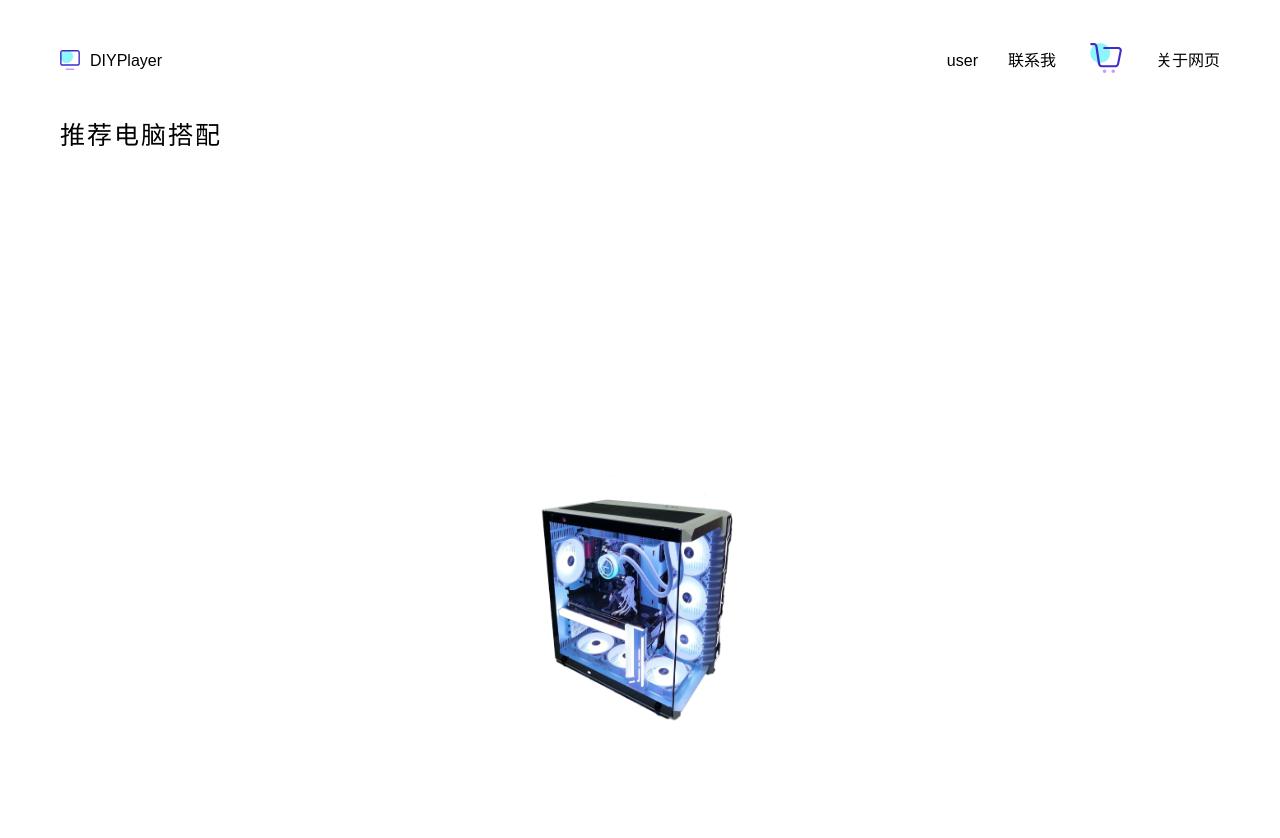
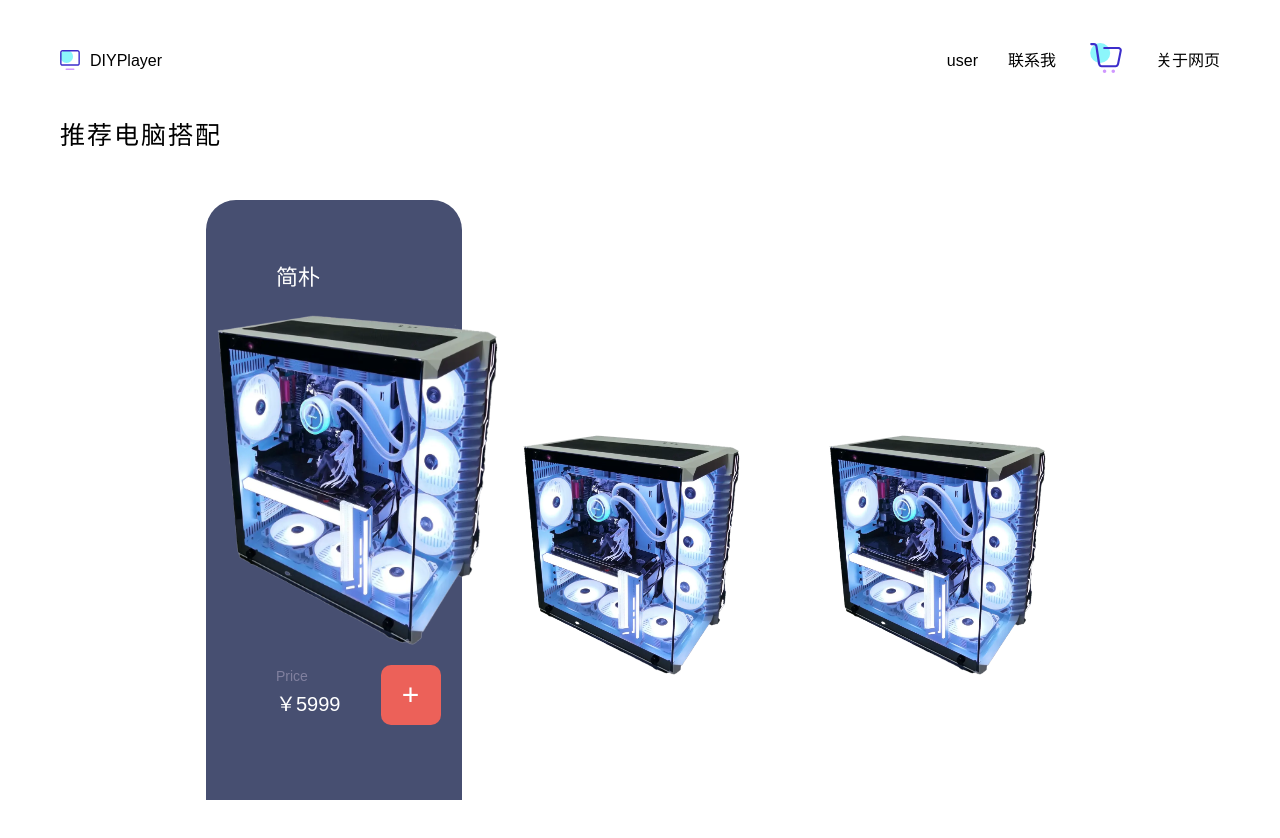
Before and after one commit to qyjbk/graduation, a Vue app: page / in a window 1280 px wide. Shown: the top 838 px of the page. Built offline with nearby package versions, Linux system fonts and the light colour scheme; a web font is replaced by a local one.

Commit message:
标题:完成card组件的逐个激活，
项目:毕设

未来: 增加右下角的github图标和email，学习gsap，进行切换动画效果

问题:

原因:

解决方案:

作者:shenkw

日期:2023-12-24

```diff
--- a/src/components/Card.vue
+++ b/src/components/Card.vue
@@ -1,13 +1,15 @@
 <template>
-    <div class="card">
-        <div class="card__name"><h2>海景房</h2></div>
+    <div class="card" ref="active">
+        <div class="card__name">
+            <h2>{{ card.name }}</h2>
+        </div>
         <div class="card__picbox">
             <img class="card__picbox__pic" src="../assets/imgs/cp1.png" alt="电脑照片">
         </div>
         <div class="card__bottom">
             <div class="card__bottom__price">
                 <div class="card__bottom__price__des">Price</div>
-                <div class="card__bottom__price__num">￥5999</div>
+                <div class="card__bottom__price__num">￥{{ card.price }}</div>
             </div>
             <a href="#" class="card__bottom__link">+</a>
         </div>
@@ -16,7 +18,28 @@
 </template>
 
 <script setup>
+import { defineProps, defineExpose, ref, onMounted } from 'vue';
+const active = ref({})
+const props = defineProps(['card', 'changeActiveItem'])
+const card = props.card
+// 激活card的选中状态
+const activeFunc = () => {
+    active.value.classList.add('active')
+    return card.id
+}
+// 取消激活card的选中状态
+const unActiveFunc = () => {
+    active.value.classList.remove('active')
+    return card.id
+}
+onMounted(() => {
+    active.value.addEventListener('mouseover', function () {
+        props.changeActiveItem(card.id)
+        active.value.classList.add('active')
+    });
+})
 
+defineExpose({ activeFunc, unActiveFunc })
 </script>
 
 <style lang="scss" scoped>
@@ -25,47 +48,55 @@
     height: 80%;
     color: var(--color-text-white);
 
+    transition: all 0.8s;
 
-    transition: all 0.8s;
     // transform-origin: center;
+    // &:hover {
+    //     height: 100%;
+    //     border-radius: 3rem 3rem 0 0;
+    //     background-color: rgb(71, 79, 113);
+    // }
+
+    // &:hover &__picbox {
+    //     width: 110%;
+    //     height: 55%;
+    // }
+
+    // &:hover &__bottom__price__des {
+    //     color: rgb(129, 128, 159);
+    // }
+
+    // &:hover &__bottom__link {
+    //     background-color: rgb(236, 97, 89);
+    // }
     &:hover {
-        height: 100%;
-        border-radius: 3rem 3rem 0 0 ;
-        background-color: rgb(71,79,113);
-    }
-
-    &:hover &__picbox {
-        width: 130%;
-        height: 65%;
-    }
-
-    &:hover &__bottom__price__des {
-        color: rgb(129,128,159);
-    }
-
-    &:hover &__bottom__link {
-        background-color: rgb(236,97,89);
+        cursor: pointer;
     }
 
     &__name {
-        margin-top: 8rem;
+        margin-top: 6rem;
         margin-left: 7rem;
-        margin-bottom: 0;
+        margin-bottom: 2rem;
+
         h2 {
             font-size: 2.2rem;
             font-weight: 100;
         }
     }
+
     &__picbox {
         transition: all 0.8s;
         margin: 0;
-        width: 100%;
-        height: 60%;
+        width: 85%;
+        height: 50%;
+        margin-left: 1rem;
+
         &__pic {
             width: 100%;
             height: 100%;
         }
     }
+
     &__bottom {
         margin-top: 2rem;
         margin-left: 7rem;
@@ -73,10 +104,12 @@
 
         &__price {
             margin-right: 4rem;
+
             &__des {
                 transform: all 1s;
                 font-size: 1.4rem;
             }
+
             &__num {
                 font-size: 2rem;
             }
@@ -84,6 +117,7 @@
 
         &__link {
             transition: all 0.8s;
+
             &:link,
             &:visited {
                 display: block;
@@ -98,6 +132,7 @@
                 color: var(--color-text-white);
                 text-decoration: none;
             }
+
             &:hover,
             &:active {
                 transform: scale(.9);
@@ -106,4 +141,21 @@
     }
 }
 
-</style>
+.active {
+    height: 100%;
+    border-radius: 3rem 3rem 0 0;
+    background-color: rgb(71, 79, 113);
+
+    .card__picbox {
+        width: 110%;
+        height: 55%;
+    }
+
+    .card__bottom__price__des {
+        color: rgb(129, 128, 159);
+    }
+
+    .card__bottom__link {
+        background-color: rgb(236, 97, 89);
+    }
+}</style>
--- a/src/components/MainContent.vue
+++ b/src/components/MainContent.vue
@@ -1,11 +1,65 @@
 <template>
-    <div class="mainContent__flexBox">
-        <Card></Card>
+    <div class="mainContent__flexBox" >
+        <Card :card = "card[0]" :changeActiveItem="changeActiveItem" ref="card1"></Card>
+        <Card :card = "card[1]" :changeActiveItem="changeActiveItem" ref="card2"></Card>
+        <Card :card = "card[2]" :changeActiveItem="changeActiveItem" ref="card3"></Card>
     </div>
 </template>
 
 <script setup>
+import { ref, onMounted, watch } from 'vue'
 import Card from './Card.vue'
+
+// 对每个card标签进行标记
+const card1 = ref('card1')
+const card2 = ref('card2')
+const card3 = ref('card3')
+
+// 用cardObj来存储card标签，利于后续操作
+const cardObj = {
+    card1,
+    card2,
+    card3
+}
+
+// 对当前激活的card标签进行标记
+const activeItem = ref(1)
+// 作为props传递给子组件，用于修改父组件记录的当前激活的card标签
+function changeActiveItem(id) {
+    activeItem.value = id
+}
+
+// 获取的card信息
+const card = [
+    {
+        id: 1,
+        name: '简朴',
+        imgSrc: '../assets/imgs/cp1.png',
+        price: '5999',
+    },
+    {
+        id: 2,
+        name: '海景房',
+        imgSrc: '../assets/imgs/cp1.png',
+        price: '15999',
+    },
+    {
+        id: 3,
+        name: '机械',
+        imgSrc: '../assets/imgs/cp1.png',
+        price: '8999',
+    },
+]
+
+// 监听事件, 使当前激活的card标签失去激活状态
+watch(() => activeItem.value, (newVal, oldVal) => {
+    cardObj[`card${oldVal}`].value.unActiveFunc()
+})
+
+onMounted(() => {
+    // 初始化第一个card标签，让其处于激活状态
+    card1.value.activeFunc()
+})
 </script>
 
 <style lang="scss" scoped>
@@ -15,5 +69,6 @@ import Card from './Card.vue'
     display: flex;
     justify-content: center;
     align-items: end;
+    gap: 5rem;
 }
 </style>
```
Also changed, not shown: src/assets/imgs/cp1.png.
